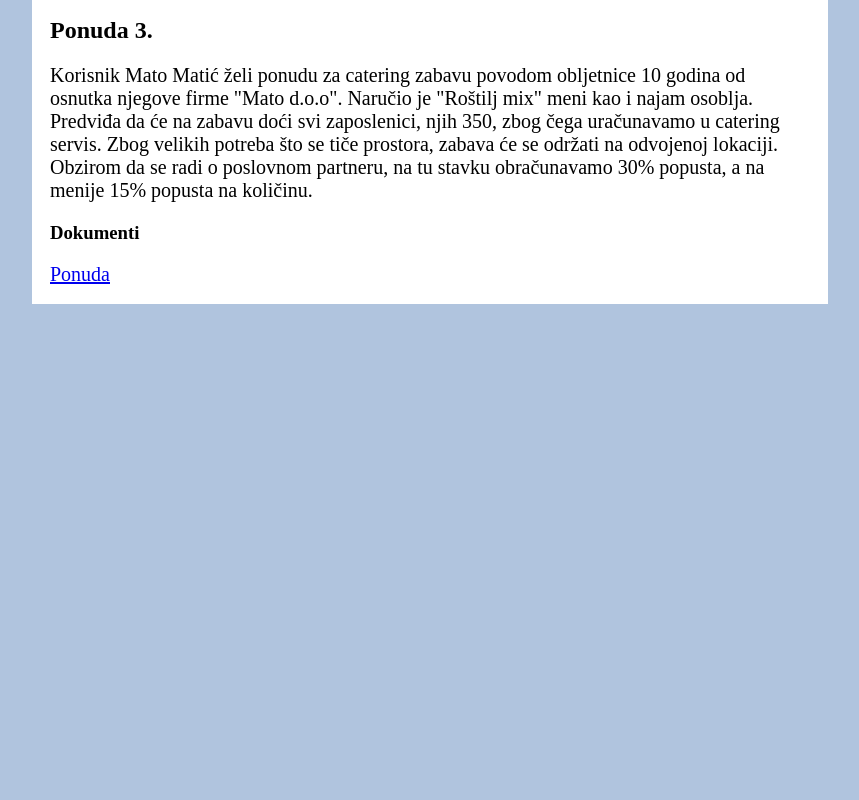
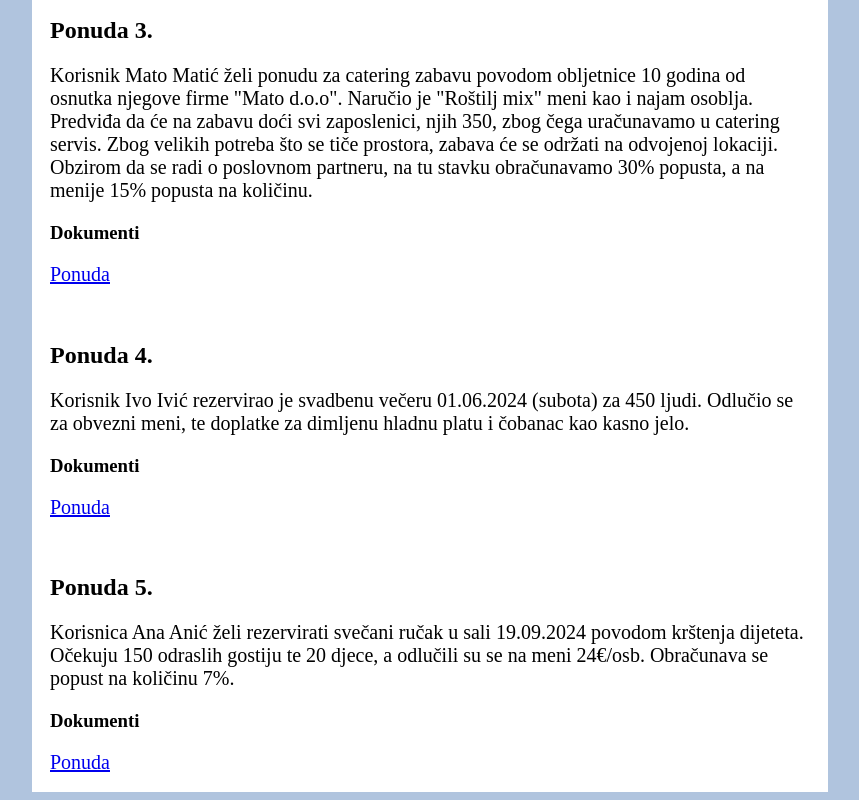
Before and after one commit to isamardzija/vcdocs, a plain HTML site: page index.html in a window 1280 px wide. Shown: the part 540-1340 px from the top of the page, without its empty margins (210-1069 px from the left). Before the commit the page ends 852 px from the top, so only its background shows below. Drawn offline with Linux system fonts and the light colour scheme.

Commit message:
ponude 4 i 5

```diff
--- a/index.html
+++ b/index.html
@@ -42,6 +42,26 @@
       <h3>Dokumenti</h3>
       <a href="./docs/VC Ponuda 3.pdf">Ponuda</a>
     </section>
+    <section>
+      <h2>Ponuda 4.</h2>
+      <p>
+        Korisnik Ivo Ivić rezervirao je svadbenu večeru 01.06.2024 (subota) za
+        450 ljudi. Odlučio se za obvezni meni, te doplatke za dimljenu hladnu
+        platu i čobanac kao kasno jelo.
+      </p>
+      <h3>Dokumenti</h3>
+      <a href="./docs/VC Ponuda 3.pdf">Ponuda</a>
+    </section>
+    <section>
+      <h2>Ponuda 5.</h2>
+      <p>
+        Korisnica Ana Anić želi rezervirati svečani ručak u sali 19.09.2024
+        povodom krštenja dijeteta. Očekuju 150 odraslih gostiju te 20 djece, a
+        odlučili su se na meni 24€/osb. Obračunava se popust na količinu 7%.
+      </p>
+      <h3>Dokumenti</h3>
+      <a href="./docs/VC Ponuda 5.pdf">Ponuda</a>
+    </section>
   </body>
 </html>
 
```
Also changed, not shown: 2 other files.
